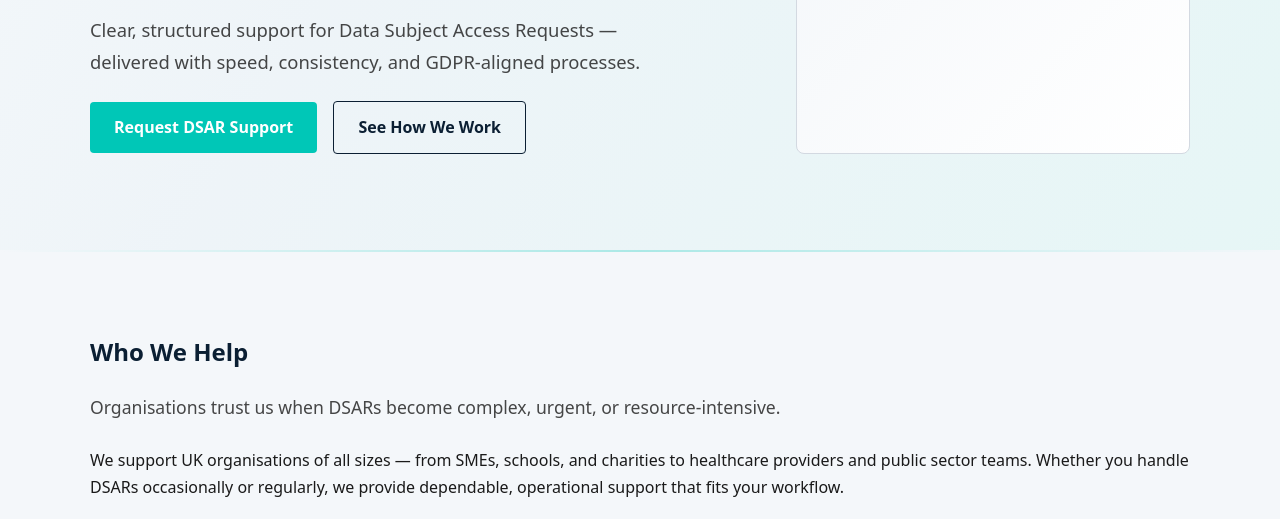
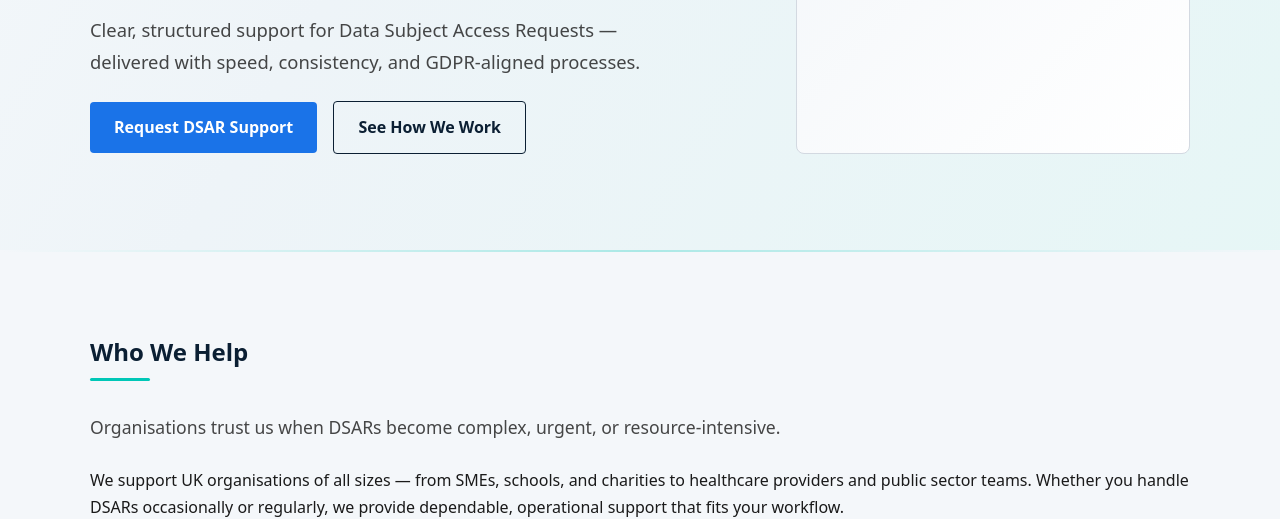
Before and after one commit to wadard/verirequest-website, a plain HTML site: page index.html in a window 1280 px wide. Shown: the part 285-804 px from the top of the page. Drawn offline with Linux system fonts and the light colour scheme.

Commit message:
1.1 First Draft Complete

```diff
--- a/styles.css
+++ b/styles.css
@@ -1,17 +1,19 @@
-/* NETLIFY‑INSPIRED COLOUR SYSTEM */
+/* COLOUR SYSTEM — NETLIFY‑INSPIRED */
 :root {
-  --primary-blue: #0B1F33;
-  --secondary-blue: #1A73E8;
-  --accent-teal: #00C7B7;
+  --primary-blue: #0B1F33;      /* Deep navy */
+  --secondary-blue: #1A73E8;    /* Modern blue accent */
+  --accent-teal: #00C7B7;       /* Netlify teal */
 
-  --bg-light: #F4F7FA;
-  --grey-mid: #D3D9E1;
+  --bg-light: #F4F7FA;          /* Soft grey-white */
+  --grey-mid: #D3D9E1;          /* Cool grey */
   --text-dark: #1A1A1A;
   --white: #FFFFFF;
 }
 
 /* BASE */
-html { scroll-behavior: smooth; }
+html {
+  scroll-behavior: smooth;
+}
 
 body {
   font-family: system-ui, -apple-system, BlinkMacSystemFont, "Segoe UI", sans-serif;
@@ -21,7 +23,10 @@ body {
   line-height: 1.7;
 }
 
-h1, h2, h3 { color: var(--primary-blue); margin-top: 0; }
+h1, h2, h3 {
+  color: var(--primary-blue);
+  margin-top: 0;
+}
 
 .section-subtitle {
   font-size: 1.1rem;
@@ -81,14 +86,16 @@ h1, h2, h3 { color: var(--primary-blue); margin-top: 0; }
   transform: translateX(-50%);
 }
 
-.nav-links a:hover::after { width: 100%; }
+.nav-links a:hover::after {
+  width: 100%;
+}
 
 /* HERO */
 #hero {
   position: relative;
   padding: 6rem 0;
   overflow: hidden;
-  background: none !important;
+  background: none;
   z-index: 1;
 }
 
@@ -133,7 +140,7 @@ h1, h2, h3 { color: var(--primary-blue); margin-top: 0; }
   border-radius: 8px;
 }
 
-/* BUTTONS — UPDATED TO TEAL */
+/* BUTTONS */
 .btn {
   display: inline-block;
   padding: 0.75rem 1.5rem;
@@ -144,12 +151,12 @@ h1, h2, h3 { color: var(--primary-blue); margin-top: 0; }
 }
 
 .btn-primary {
-  background-color: var(--accent-teal);
+  background-color: var(--secondary-blue);
   color: var(--white);
 }
 
 .btn-primary:hover {
-  background-color: #009e92;
+  background-color: #155fcc;
   transform: translateY(-2px);
 }
 
@@ -167,9 +174,13 @@ h1, h2, h3 { color: var(--primary-blue); margin-top: 0; }
 }
 
 /* SECTION SPACING */
-section { padding: 5rem 1.5rem; }
+section {
+  padding: 5rem 1.5rem;
+}
 
-.alt-bg { background-color: var(--bg-light); }
+.alt-bg {
+  background-color: var(--bg-light);
+}
 
 /* SECTION DIVIDERS */
 .section-divider {
@@ -181,6 +192,43 @@ section { padding: 5rem 1.5rem; }
     transparent
   );
   margin: 0;
+}
+
+/* SECTION HEADERS */
+section h2 {
+  position: relative;
+  padding-bottom: 0.5rem;
+  margin-bottom: 2rem;
+}
+
+section h2::after {
+  content: "";
+  position: absolute;
+  left: 0;
+  bottom: 0;
+  width: 60px;
+  height: 3px;
+  background-color: var(--accent-teal);
+  border-radius: 2px;
+  transition: width 0.3s ease;
+}
+
+section:hover h2::after {
+  width: 120px;
+}
+
+/* FADE-IN ANIMATION */
+.fade-section {
+  opacity: 0;
+  transform: translateY(20px);
+  animation: fadeUp 0.8s ease forwards;
+}
+
+@keyframes fadeUp {
+  to {
+    opacity: 1;
+    transform: translateY(0);
+  }
 }
 
 /* SERVICES GRID */
@@ -216,7 +264,9 @@ section { padding: 5rem 1.5rem; }
 }
 
 /* FORM */
-form div { margin-bottom: 1.2rem; }
+form div {
+  margin-bottom: 1.2rem;
+}
 
 input, textarea {
   width: 100%;
```
